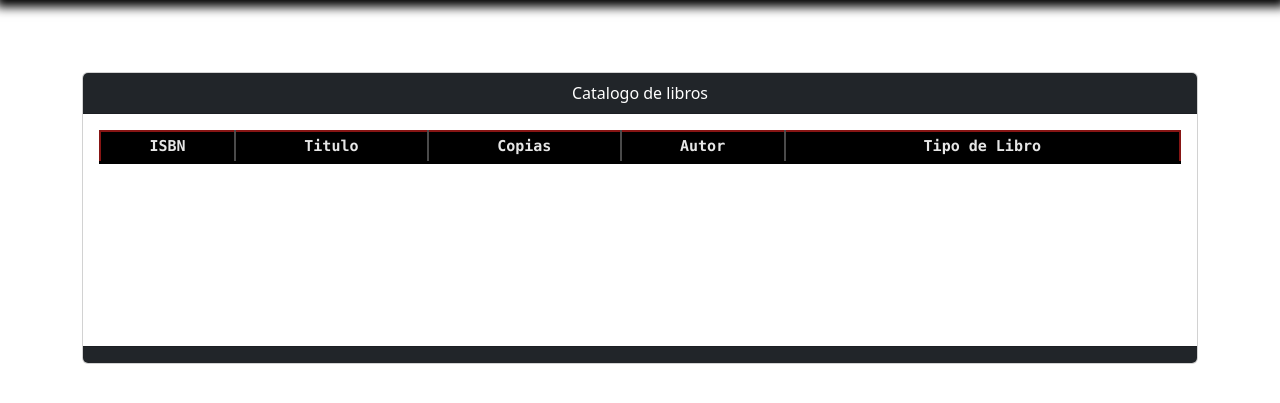
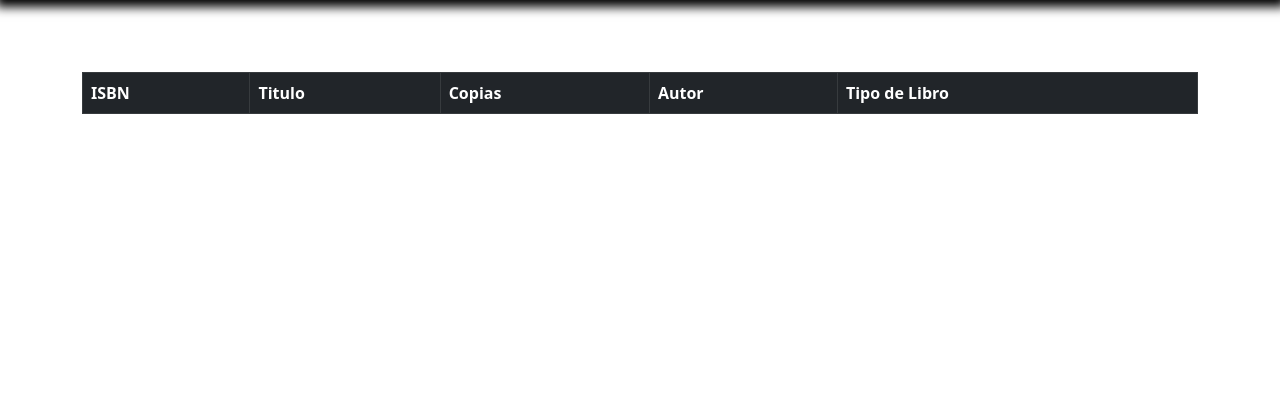
Before and after one commit to Sleepypoem/Gestion-Biblioteca, a PHP site: page /secciones/Catalogo.php in a window 1280 px wide. Shown: the part 56-459 px from the top of the page. Run offline with PHP 8.4, Linux system fonts and the light colour scheme; data that the repository does not hold is empty.

Commit message:
Modificadas las tablas para usar las de bootstrap

```diff
--- a/css/customStyleSheet.css
+++ b/css/customStyleSheet.css
@@ -1,46 +1,3 @@
-/* ************************************** Estilos de tabla ************************************** */
-table.darkTable {
-    font-family: "Lucida Console", Monaco, monospace;
-    border: 2px solid #871514;
-    width: 100%;
-    height: 200px;
-    text-align: center;
-    border-collapse: collapse;
-}
-
-table.darkTable td,
-table.darkTable th {
-    border: 1px solid #3F150D;
-    padding: 3px 2px;
-}
-
-table.darkTable tbody td {
-    font-size: 13px;
-}
-
-table.darkTable thead {
-    background: #000000;
-    border-bottom: 3px solid #000000;
-}
-
-table.darkTable thead th {
-    font-size: 15px;
-    font-weight: bold;
-    color: #E6E6E6;
-    text-align: center;
-    border-left: 2px solid #4A4A4A;
-}
-
-table.darkTable thead th:first-child {
-    border-left: none;
-}
-
-table.darkTable tfoot td {
-    font-size: 12px;
-}
-
-/* ********************************************************************************************** */
-
 /* ************************************** Estilos de inicio ************************************* */
 .index-element {
     border: 4px solid rgb(204, 68, 0);
--- a/secciones/Catalogo.php
+++ b/secciones/Catalogo.php
@@ -17,14 +17,10 @@ $conexionLibros = new LibrosBD();
         <div class="row">
 
             <div class="container">
-                <div class="card">
-                    <div class="card-header card-header text-white text-center bg-dark">
-                        Catalogo de libros
-                    </div>
-                    <div class="card-body">
+
                 <!-- Aqui va la lista de libros sacados de la base de datos -->
-                        <table class="darkTable">
-                            <thead>
+                <table class="table table-hover table-bordered border-danger">
+                    <thead class="table-dark">
                         <tr>
                             <th>ISBN</th>
                             <th>Titulo</th>
@@ -50,11 +46,6 @@ $conexionLibros = new LibrosBD();
                     </tbody>
                 </table>
             </div>
-                    <div class="card-footer bg-dark text-muted">
-
-                    </div>
-                </div>
-            </div>
         </div>
     </div>
 </body>
```
Also changed, not shown: secciones/Categorias.php (+2 -12 lines). Lines whose indentation alone changed are shown as unchanged.
